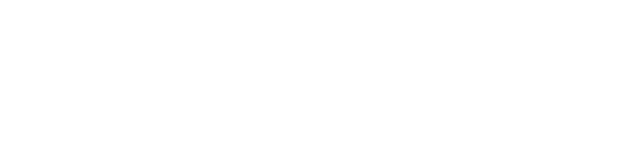
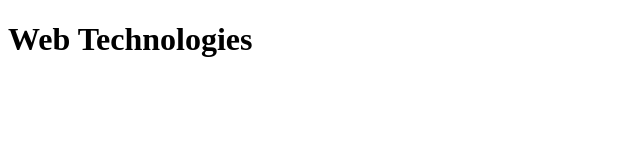
Before and after one commit to alvinw20/WebDevelopmentClasswork-, a plain HTML site: page WDLesson1_1Practical/index.html in a window 1280 px wide. Shown: the whole page, without its empty margins (0-640 px from the left). Drawn offline with Linux system fonts and the light colour scheme.

Commit message:
update Practical 1

```diff
--- a/WDLesson1_1Practical/index.html
+++ b/WDLesson1_1Practical/index.html
@@ -14,6 +14,7 @@
   </head>
   <body>
     <!-- Challenge 2: Create a heading, h1 for Web Technologies -->
+     <h1> Web Technologies</h1>
 
 
     <!-- Challenge 3: Create a heading, h3 for HTML -->
```
